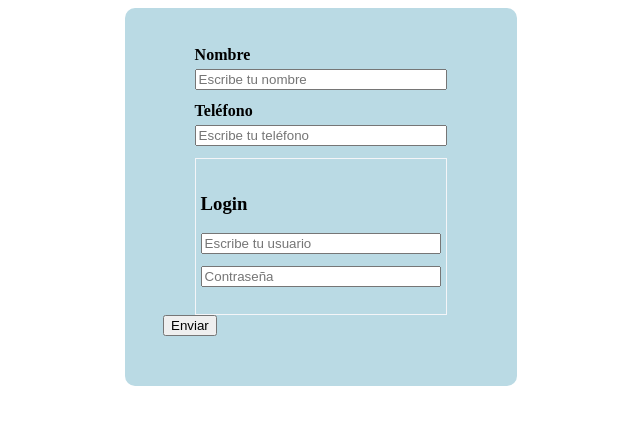
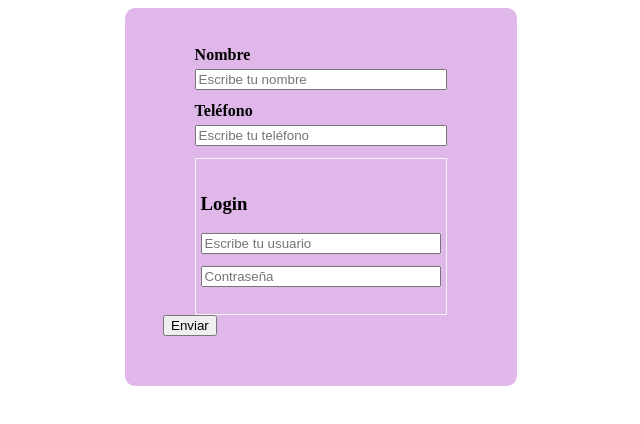
Before and after one commit to Nazaretmg/formularios, a plain HTML site: page index.html in a window 1280 px wide. Shown: the whole page, without its empty margins (319-959 px from the left). Drawn offline with Linux system fonts and the light colour scheme.

Commit message:
cambio color de fondo

```diff
--- a/css/estilos.css
+++ b/css/estilos.css
@@ -3,7 +3,7 @@ form{
     padding: 3%;
     border-radius: 10px;
     margin: auto;
-    background-color: #badae4;
+    background-color: #dfb7e9;
 }
 
 div{
```
